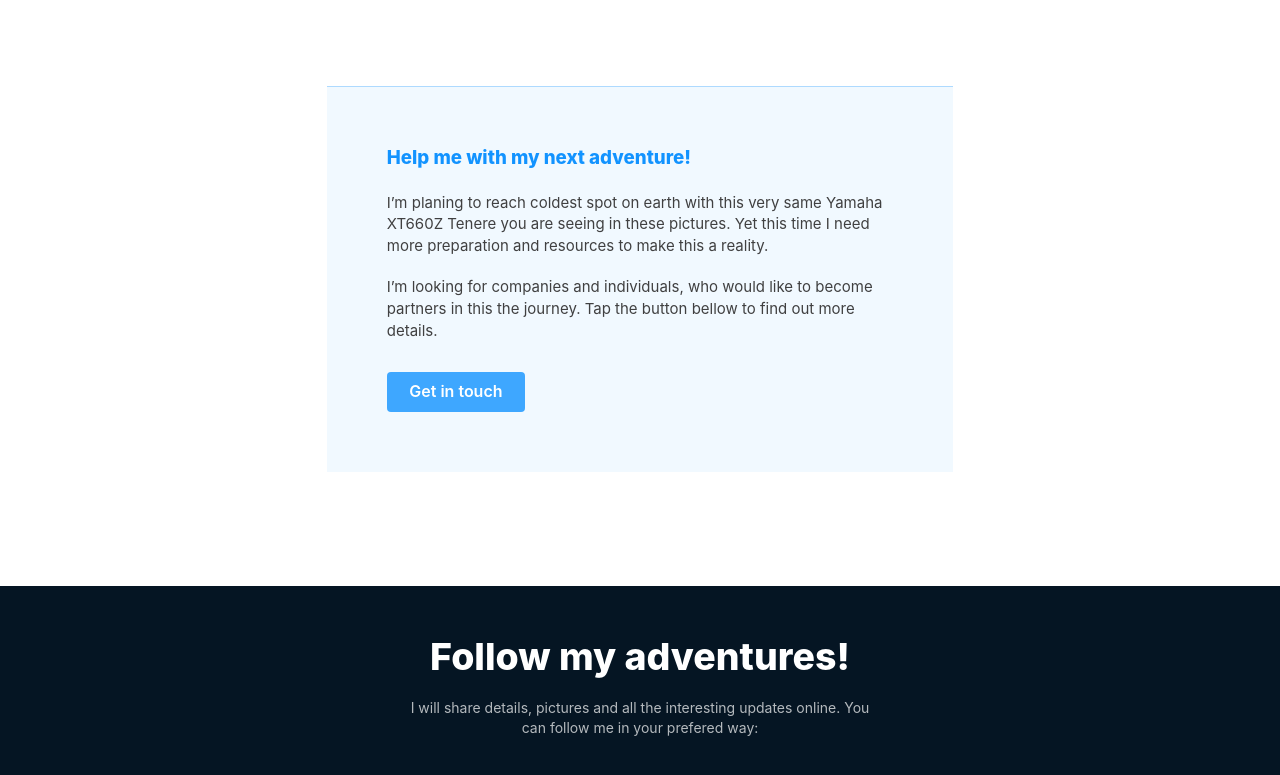
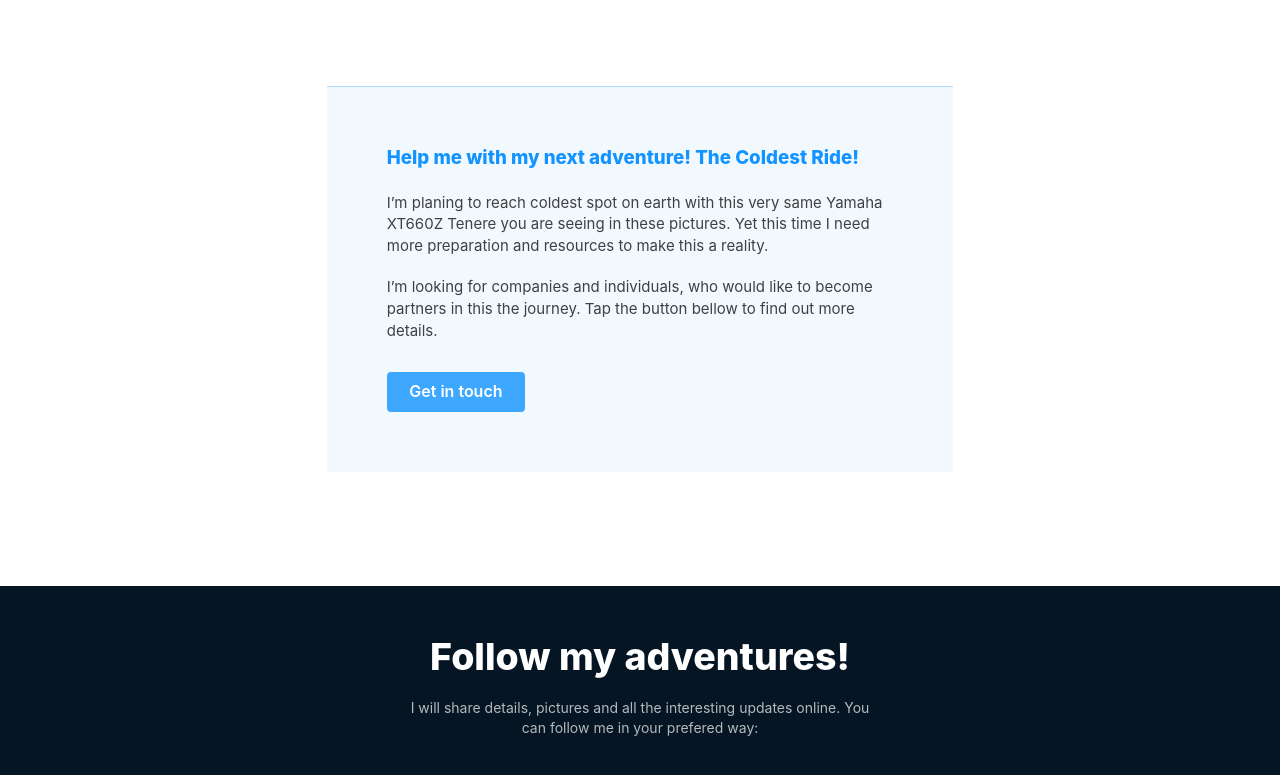
Before and after one commit to karolismieliauskas/thecoldestride.com, a Jekyll site: the page built from pages/baikal.html, in a window 1280 px wide and 900 px high, scrolled down 1604 px, cut to the strip 114-889 px from the top of the window. Built offline with Jekyll 4.4.1, drawn with Linux system fonts in a browser that asks for light colours.

Commit message:
Update promo.yml

```diff
--- a/_data/promo.yml
+++ b/_data/promo.yml
@@ -1,5 +1,5 @@
 banner:
-  title: Help me with my next adventure!
+  title: Help me with my next adventure! The Coldest Ride!
   body: |
       I'm planing to reach coldest spot on earth with this very same Yamaha XT660Z Tenere you are seeing in these pictures. Yet this time I need more preparation and resources to make this a reality.
 
```
